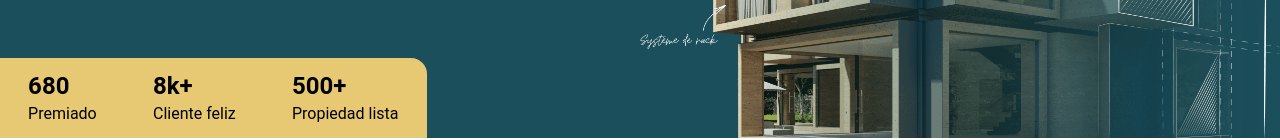
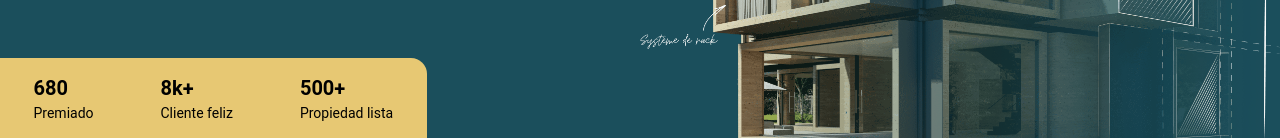
Before and after one commit to MiguelRicardo2003/Frontend-Inmobiliaria, a React (Vite) app: page / in a window 1280 px wide. Shown: the part 662-802 px from the top of the page. Built offline with nearby package versions, Linux system fonts and the light colour scheme.

Commit message:
avance en el hero

```diff
--- a/src/pages/Home/components/hero.jsx
+++ b/src/pages/Home/components/hero.jsx
@@ -47,22 +47,24 @@ const Hero = () => {
       </div>
 
       <div className="relative w-full h-full">
-        <div className="banner absolute left-0 bottom-0 bg-[#e7c873] sm:w-1/3 h-56 sm:h-20
+        <div className="banner  absolute left-0 bottom-0 bg-[#e7c873] sm:w-1/3 h-56 sm:h-20
           rounded-tr-2xl sm:rounded-tr-2xl sm:flex sm:flex-row flex-col justify-around items-center
           space-y-5 sm:space-y-0" >
           <div>
-            <p className="font-bold text-2xl md:text-md">680</p>
-            <p>Premiado</p>
+            <p className="font-bold text-[20px]  md:text-md">680</p>
+            <p className="text-sm">Premiado</p>
           </div>
 
           <div>
-            <p className="font-bold text-2xl md:text-md">8k+</p>
-            <p>Cliente feliz</p>
+            <p className="font-bold  text-[20px] md:text-md">8k+</p>
+            <p className="text-sm">Cliente feliz</p>
           </div>
 
           <div>
-            <p className="font-bold text-2xl md:text-md">500+</p>
-            <p>Propiedad lista</p>
+            <p className="font-bold  text-[20px]  md:text-md">500+</p>
+            <p className="text-sm ">
+              Propiedad<br className="block sm:hidden" /> lista
+            </p>
           </div>
         </div>
         <img
```
